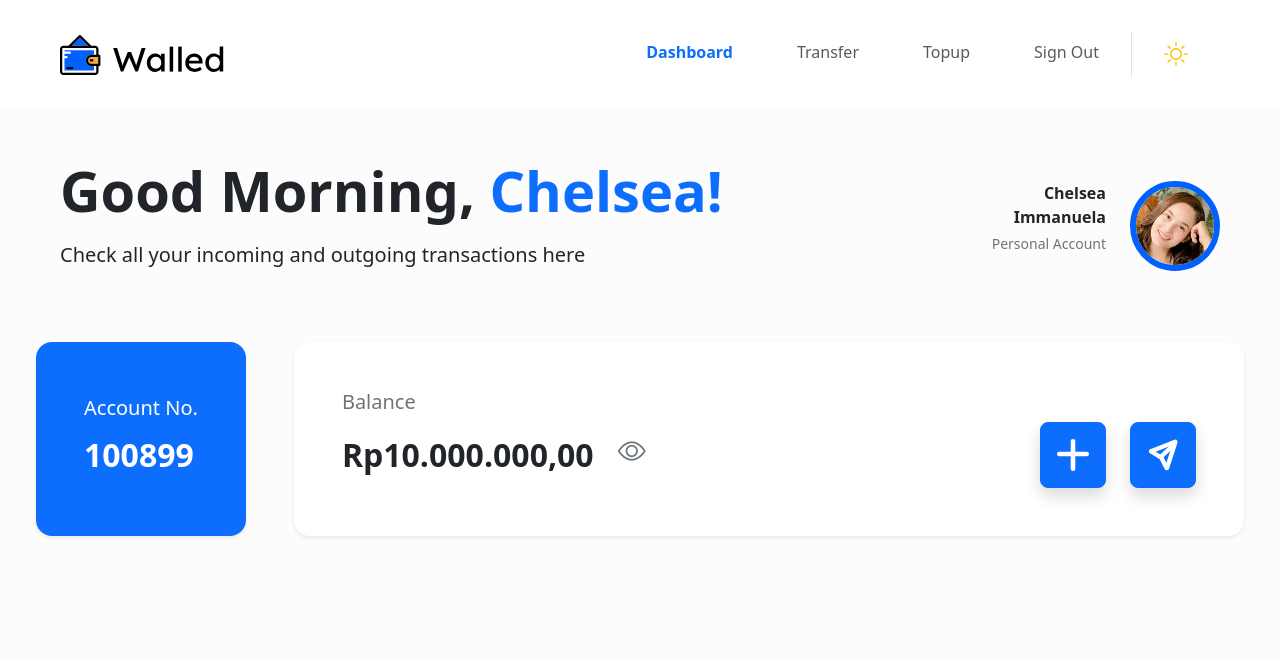
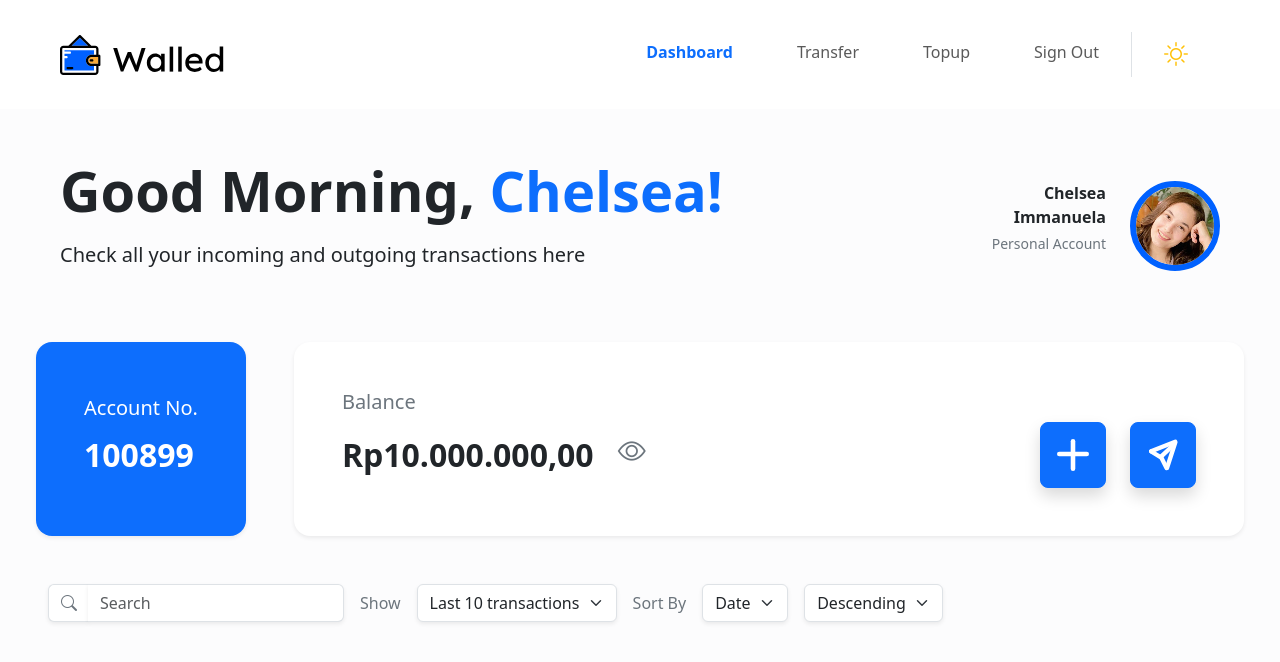
Before and after one commit to naufalmuafi/walled, a React (Vite) app: page / in a window 1280 px wide. Shown: the top 662 px of the page. Built offline with nearby package versions, Linux system fonts and the light colour scheme.

Commit message:
feat: table filter

```diff
--- /dev/null
+++ b/src/components/common/TableFilter.jsx
@@ -0,0 +1,91 @@
+import React from "react";
+
+function TableFilter() {
+    return (
+        <div className="Tablefilter container-fluid p-5">
+            <form className="row row-cols-lg-auto g-3 align-items-center">
+                <div className="col-12">
+                    <label
+                        class="visually-hidden"
+                        for="inlineFormInputGroupSearch"
+                    >
+                        Username
+                    </label>
+                    <div className="input-group">
+                        <div className="input-group-text shadow-sm border-end-0 bg-white">
+                            <i className="bi bi-search text-secondary"></i>
+                        </div>
+                        <input
+                            type="text"
+                            className="form-control shadow-sm border-start-0"
+                            placeholder="Search"
+                        />
+                    </div>
+                </div>
+
+                <div className="col-auto">
+                    <label
+                        className="col-form-label text-secondary"
+                        for="inlineFormSelectShow"
+                    >
+                        Show
+                    </label>
+                </div>
+
+                <div className="col-12">
+                    <select
+                        className="form-select shadow-sm"
+                        id="inlineFormSelectShow"
+                    >
+                        <option value="10" selected>
+                            Last 10 transactions
+                        </option>
+                        <option value="20">Last 20 transactions</option>
+                        <option value="30">Last 30 transactions</option>
+                    </select>
+                </div>
+
+                <div className="col-auto">
+                    <label
+                        className="col-form-label text-secondary"
+                        for="inlineFormSelectSortBy"
+                    >
+                        Sort By
+                    </label>
+                </div>
+
+                <div className="col-12">
+                    <select
+                        className="form-select shadow-sm"
+                        id="inlineFormSelectSortBy"
+                    >
+                        <option value="date" selected>
+                            Date
+                        </option>
+                        <option value="type">Type</option>
+                    </select>
+                </div>
+
+                <div className="col-12">
+                    <label
+                        className="visually-hidden"
+                        for="inlineFormSelectOrder"
+                    >
+                        Order
+                    </label>
+                    <select
+                        className="form-select shadow-sm"
+                        id="inlineFormSelectOrder"
+                    >
+                        <option value="descending" selected>
+                            Descending
+                        </option>
+                        <option value="ascending">Ascending</option>
+                    </select>
+                </div>
+            </form>
+        </div>
+    );
+}
+
+export default TableFilter;
--- a/src/pages/Home.jsx
+++ b/src/pages/Home.jsx
@@ -3,6 +3,7 @@ import React from "react";
 import Navbar from "../components/common/Navbar";
 import Hero from "../components/Hero";
 import Account from "../components/Account";
+import TableFilter from "../components/common/TableFilter";
 
 import "../styles/hero.css";
 
@@ -12,6 +13,7 @@ function Home() {
             <Navbar />
             <Hero />
             <Account />
+            <TableFilter />
         </div>
     );
 }
```
